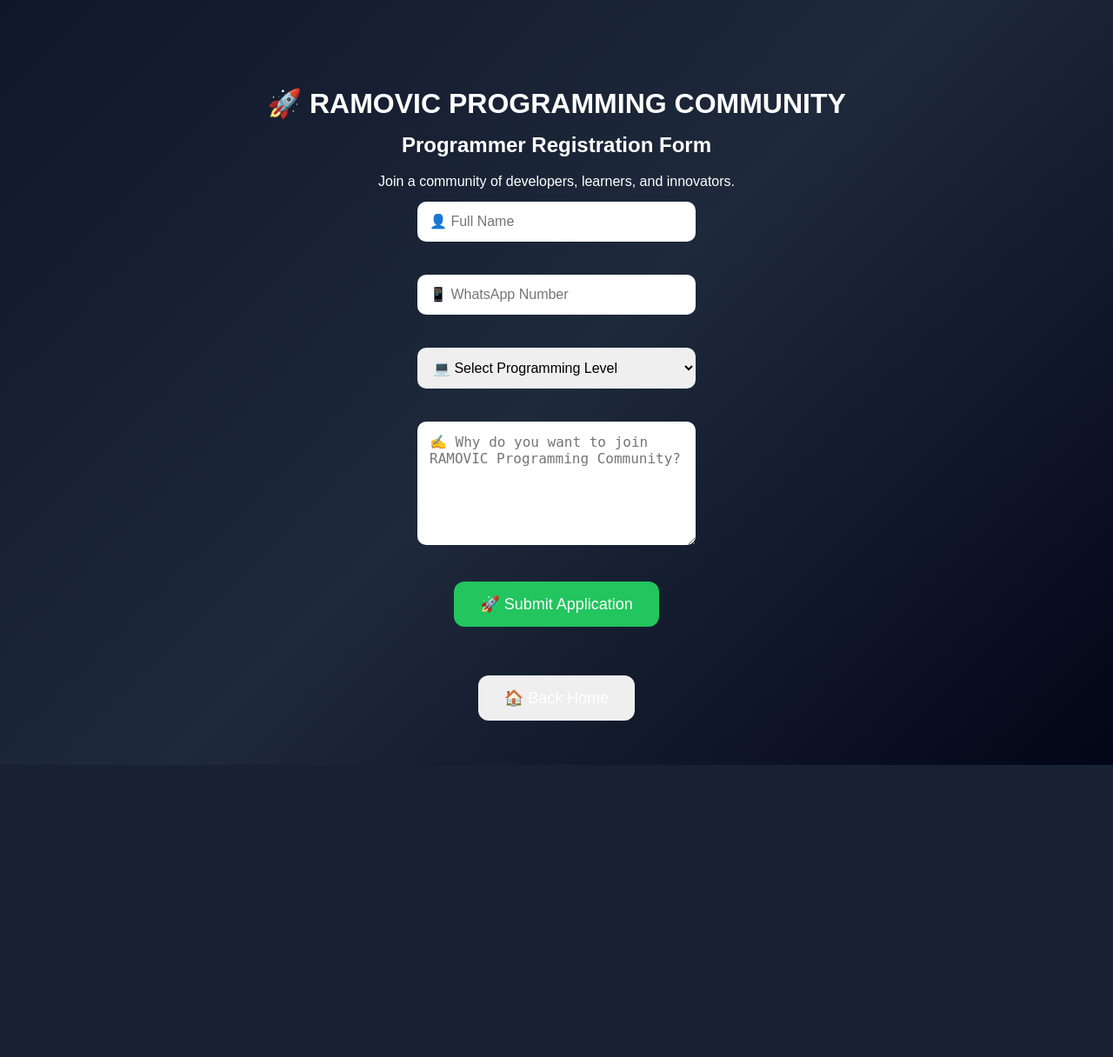
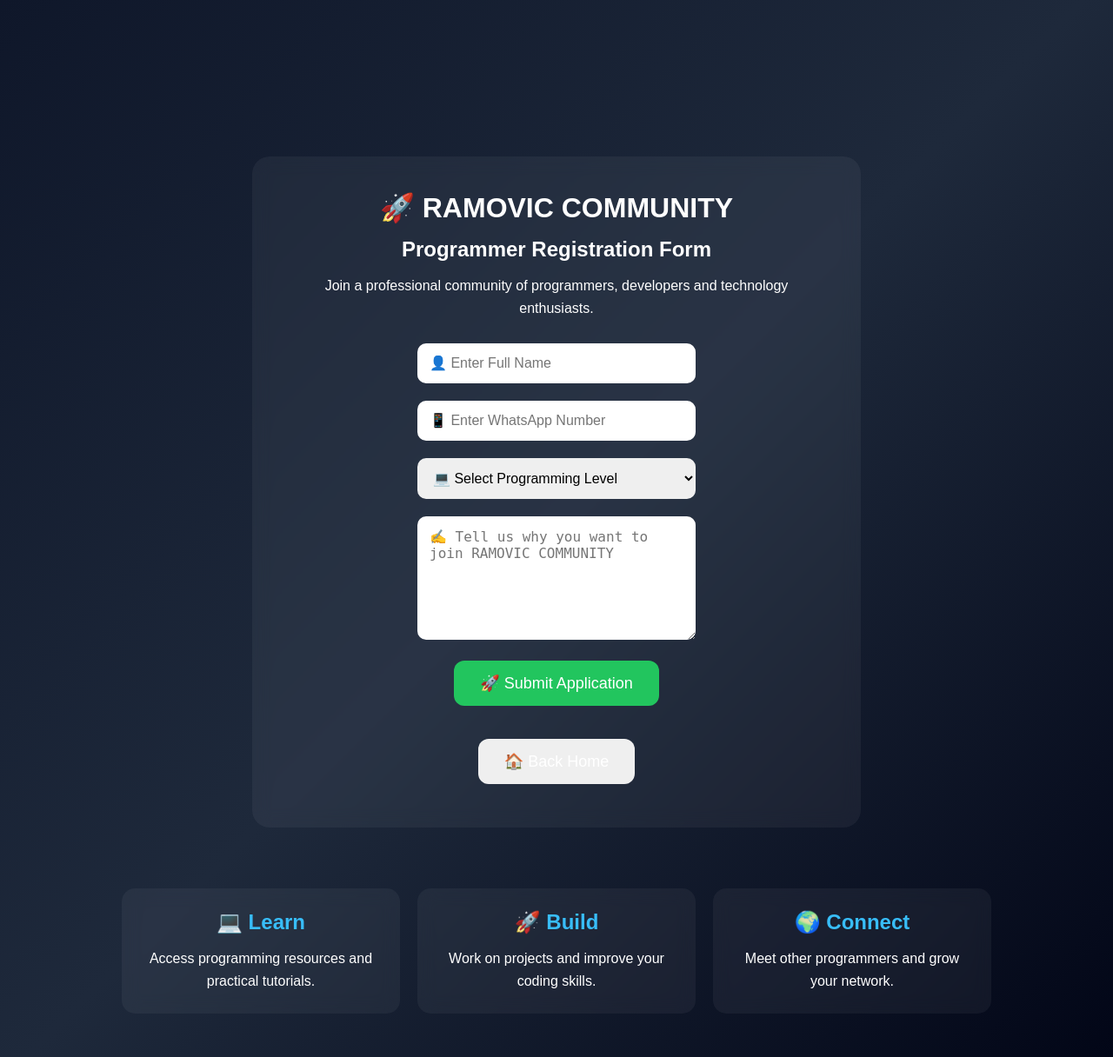
Before and after one commit to RAMOVIC239/Ramovic-community, a Flask app: page /register in a window 1280 px wide. Shown: the whole page at 87% size. Before the commit the page ends 880 px from the top, so only its background shows below. Run offline with Flask 3, Linux system fonts and the light colour scheme.

Commit message:
Revise text and placeholders in register.html
Updated registration form text and placeholders for clarity.

```diff
--- a/templates/register.html
+++ b/templates/register.html
@@ -1,46 +1,56 @@
 <!DOCTYPE html>
+<html lang="en">
 
-<html>
 <head>
 <meta charset="UTF-8">
 <meta name="viewport" content="width=device-width, initial-scale=1.0">
+
 <title>RAMOVIC COMMUNITY - Registration</title>
+
 <link rel="stylesheet" href="/static/style.css">
+
 </head>
 
 <body>
 
 <div class="container">
 
-<h1>🚀 RAMOVIC PROGRAMMING COMMUNITY</h1>
+<div class="status-card">
+
+<h1>🚀 RAMOVIC COMMUNITY</h1>
 
 <h2>Programmer Registration Form</h2>
 
 <p>
-Join a community of developers, learners, and innovators.
+Join a professional community of programmers,
+developers and technology enthusiasts.
 </p>
+
+<br>
 
 <form method="POST" action="/submit">
 
 <input
 type="text"
 name="name"
-placeholder="👤 Full Name"
+placeholder="👤 Enter Full Name"
 required>
 
-<br><br>
+<br>
 
 <input
 type="text"
 name="phone"
-placeholder="📱 WhatsApp Number"
+placeholder="📱 Enter WhatsApp Number"
 required>
 
-<br><br>
+<br>
 
 <select name="level" required>
 
-<option value="">💻 Select Programming Level</option>
+<option value="">
+💻 Select Programming Level
+</option>
 
 <option>Beginner</option>
 
@@ -50,15 +60,15 @@ required>
 
 </select>
 
-<br><br>
+<br>
 
 <textarea
 name="reason"
 rows="6"
-placeholder="✍️ Why do you want to join RAMOVIC Programming Community?"
+placeholder="✍️ Tell us why you want to join RAMOVIC COMMUNITY"
 required></textarea>
 
-<br><br>
+<br>
 
 <button type="submit" class="join-btn">
 🚀 Submit Application
@@ -66,7 +76,7 @@ required></textarea>
 
 </form>
 
-<br><br>
+<br>
 
 <a href="/">
 <button>
@@ -76,5 +86,32 @@ required></textarea>
 
 </div>
 
+</div>
+
+<section class="features">
+
+<div class="card">
+<h2>💻 Learn</h2>
+<p>
+Access programming resources and practical tutorials.
+</p>
+</div>
+
+<div class="card">
+<h2>🚀 Build</h2>
+<p>
+Work on projects and improve your coding skills.
+</p>
+</div>
+
+<div class="card">
+<h2>🌍 Connect</h2>
+<p>
+Meet other programmers and grow your network.
+</p>
+</div>
+
+</section>
+
 </body>
 </html>
```
